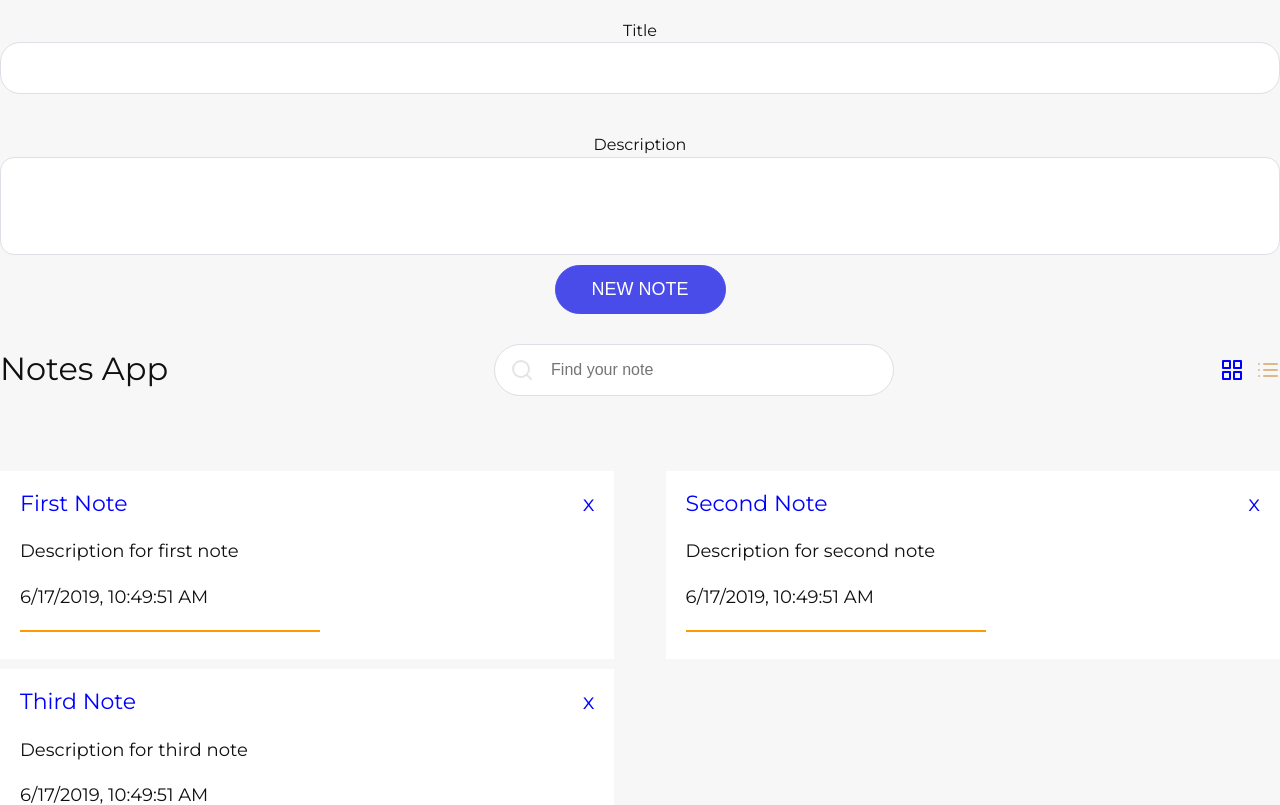
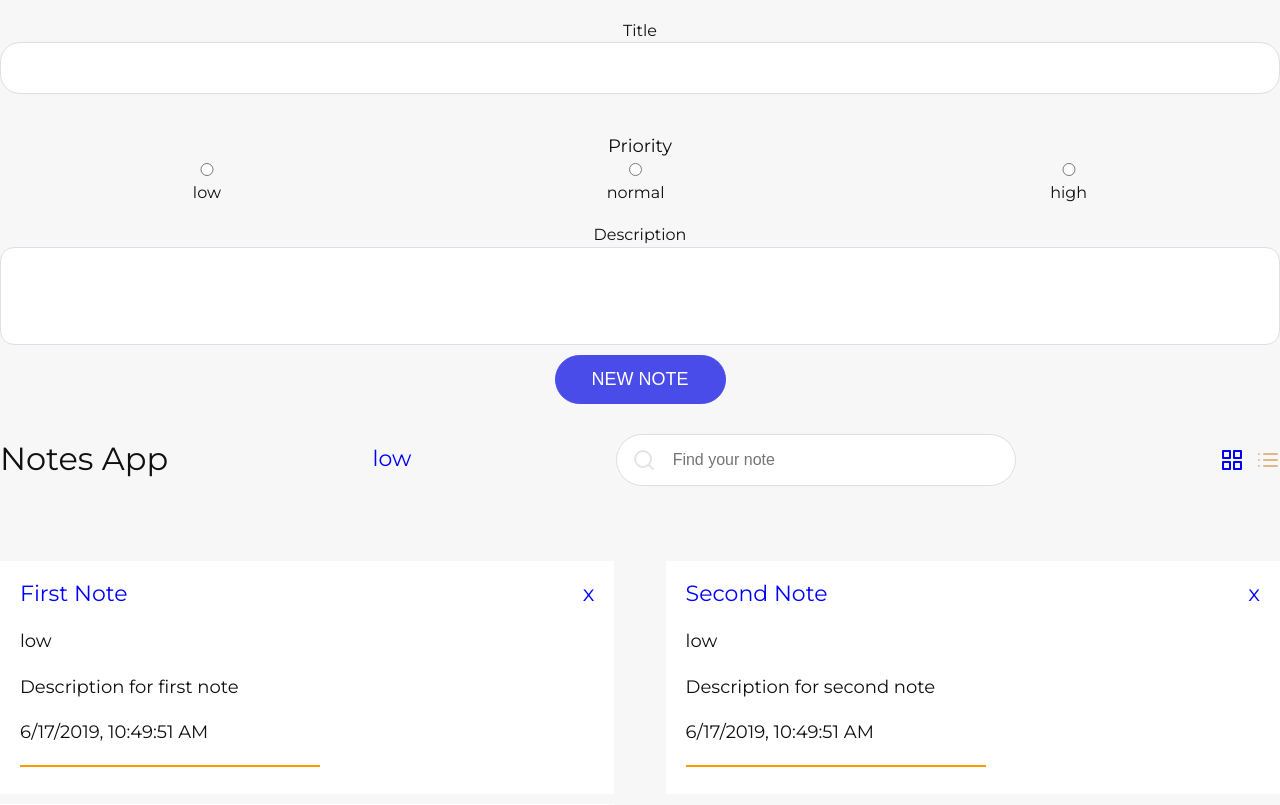
Before and after one commit to snd47/vue, a Vue app in the folder notes/: page / in a window 1280 px wide. Shown: the top 805 px of the page. Built offline with nearby package versions, Linux system fonts and the light colour scheme; a web font is replaced by a local one.

Commit message:
priority, low

```diff
--- a/notes/src/App.vue
+++ b/notes/src/App.vue
@@ -25,6 +25,7 @@
           <h1>{{title}}</h1>
 <!-- search -->
         <!-- <p>{{search}}</p> -->
+<p>{{priority[0]}}</p>
 
         <search
           :value="search"
@@ -71,10 +72,12 @@ export default {
       title: 'Notes App',
       search: '',
       message: 0,
+      priority:['low','normal','high'],
       grid: true,
 
       note: {
           title:'',
+           priority: '',
           descr:''
          },
 
@@ -83,16 +86,19 @@ export default {
                         title: 'First Note',
                         descr: 'Description for first note',
                         date: new Date(Date.now()).toLocaleString(),
+                        priority: 'low'
                     },
                     {
                         title: 'Second Note',
                         descr: 'Description for second note',
                         date: new Date(Date.now()).toLocaleString(),
+                        priority: 'low'
                     },
                     {
                         title: 'Third Note',
                         descr: 'Description for third note',
                         date: new Date(Date.now()).toLocaleString(),
+                        priority: 'low'
                     }
                 ]
 
@@ -122,7 +128,7 @@ export default {
                     //     title:this.note.title,
                     //     descr:this.note.descr
                     // })
-                        let {title, descr} = this.note // destructuring
+                        let {title, priority, descr} = this.note // destructuring
 
                         if (title === '') {
                             this.message='title can`t be blank!'
@@ -130,13 +136,14 @@ export default {
                         }
                         this.notes.push({
                             title,      // title:title
+                            priority,
                             descr,
                             date: new Date(Date.now()).toLocaleString()
                         })
                         this.note.title = ''
                         this.note.descr = ''
                         this.message = ''
-
+                        this.priority = ''
 
                 },
                 removeNote(index) {
--- a/notes/src/components/NewNote.vue
+++ b/notes/src/components/NewNote.vue
@@ -4,14 +4,29 @@
             <input v-model="note.title" type="text">
         </label>
 
+<!-- <label class="priority"> -->
+    <span>Priority</span>
 
+    <label class="priority">
+        <div>
+            <input v-model="note.priority" type="radio"  name="priority" value ="low" checked="true" />
+            <span>low</span>
+        </div>
+        <div>
+            <input v-model="note.priority" type="radio"  name="priority" value ="normal"/><span>normal</span>
+
+        </div>
+        <div>
+            <input v-model="note.priority" type="radio" name="priority" value ="high"/>
+            <span>high</span>
+        </div>
+    </label>
 <!-- </label> -->
         <label>Description
             <textarea v-model="note.descr"></textarea>
         </label>
 
-
-                    <button class="btn btnPrimary" @click="addNote">new note</button>
+         <button class="btn btnPrimary" @click="addNote">new note</button>
             <!-- <p>{{note.title}}</p> -->
         </div>
 </template>
@@ -33,10 +48,19 @@ export default {
 </script>
 
 <style lang="scss">
+
 .new-note {
     text-align:center;
     margin-bottom: 20px;
 }
 
+.priority {
+    display:flex;
+    justify-content: space-around;
+    margin: 0 0 20px 0;
 
+       input { margin-bottom: 0;
+    }
+
+}
 </style>
--- a/notes/src/components/Notes.vue
+++ b/notes/src/components/Notes.vue
@@ -7,6 +7,7 @@
                 <p style="cursor: pointer;" @click="removeNote(index)">x</p>
             </div>
             <div class="note-body">
+                <p>{{note.priority}}</p>
                 <p>{{note.descr}}</p>
                 <p>{{note.date}}</p>
                 <hr align="left" width="300" size="2" color ="#ff9900">
@@ -39,6 +40,7 @@ export default {
 
 
 <style lang="scss">
+
 .notes {
     display: flex;
     align-items:center;
```
